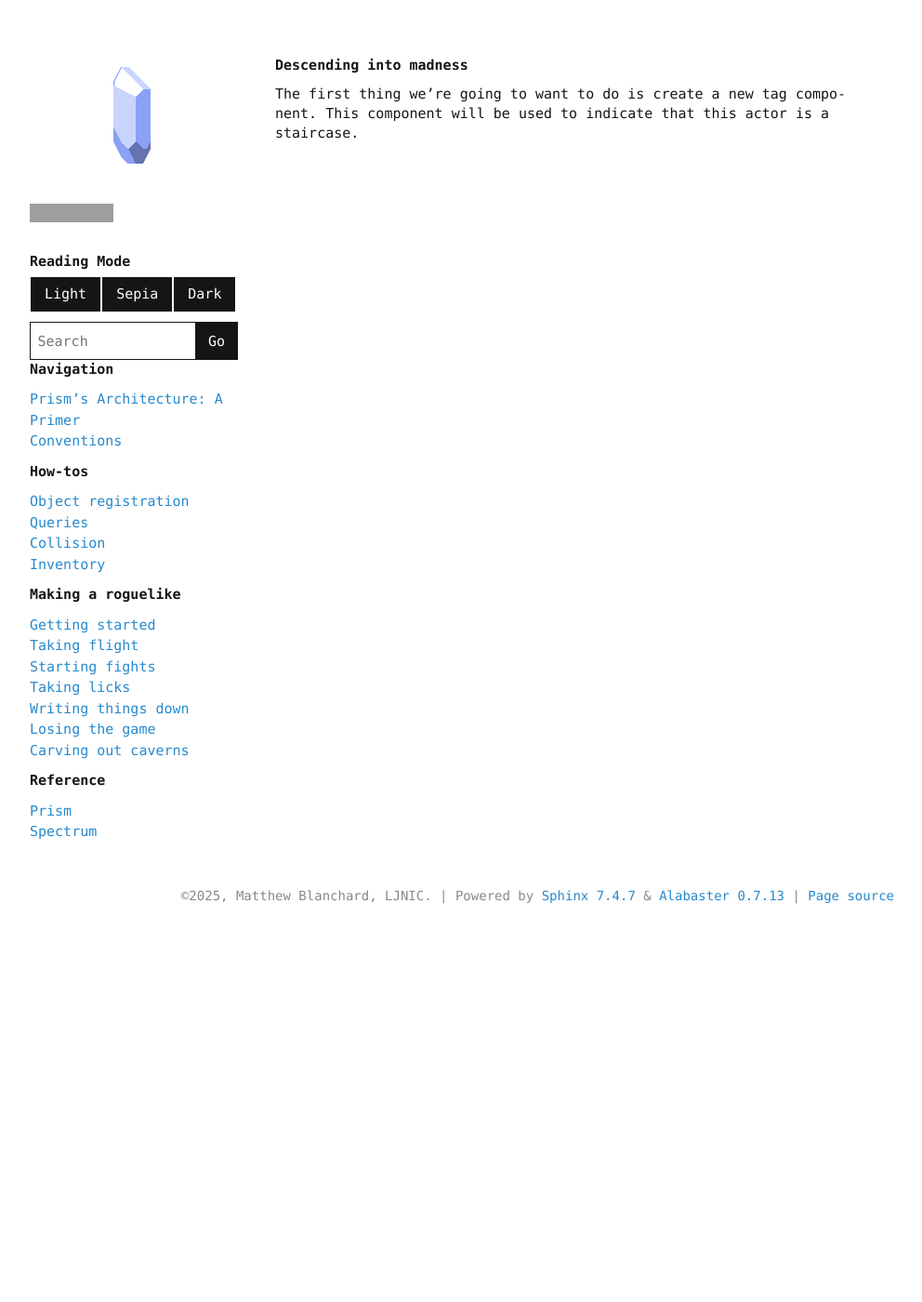
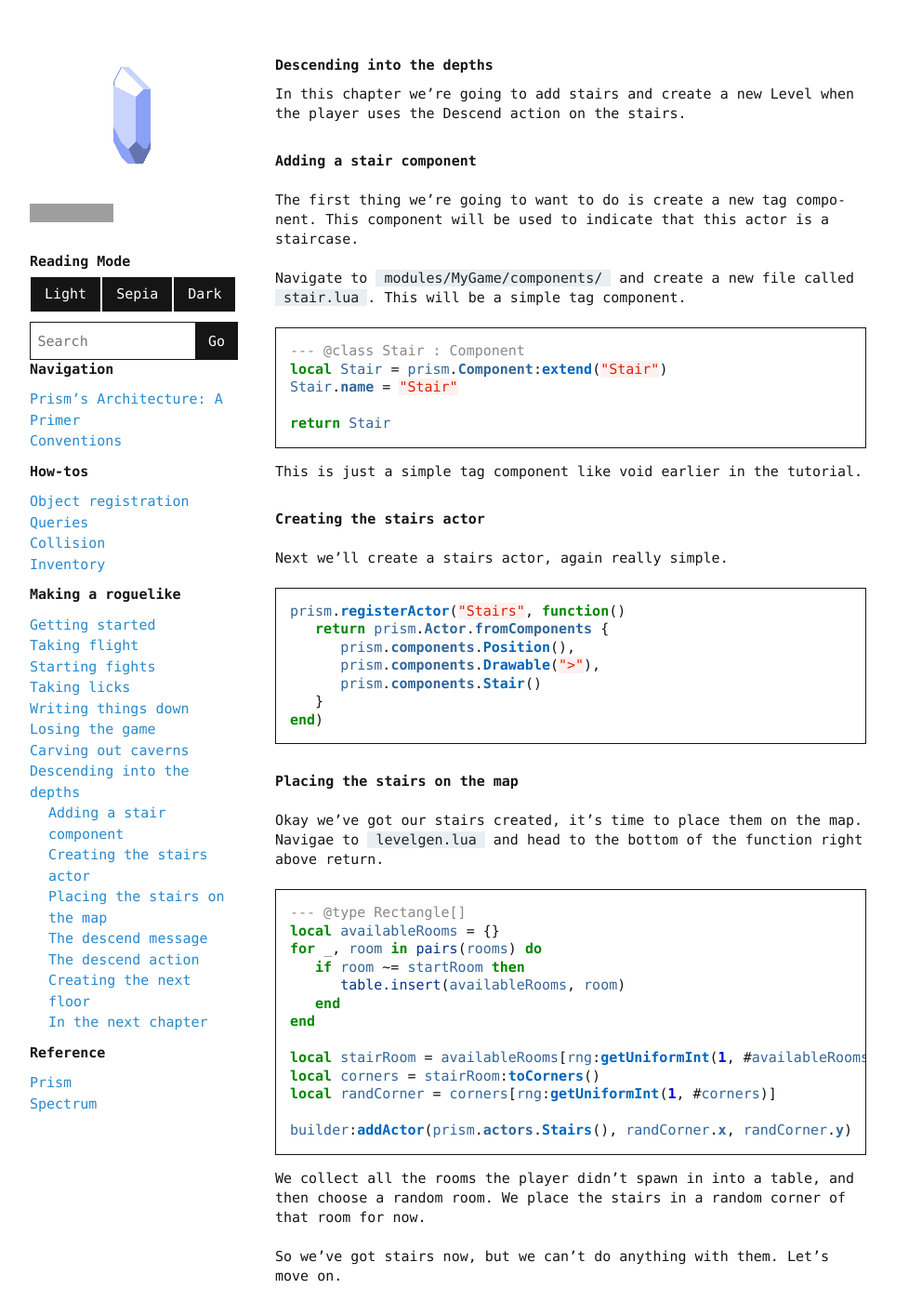
Before and after one commit to drewww/prism, a Sphinx documentation site: the page built from docs/source/making-a-roguelike/part8.rst, in a window 1280 px wide and 1400 px high. Shown: the whole window at 93% size, without its empty margins (148-1140 px from the left). Built offline with Sphinx 7.4.7, drawn with Linux system fonts in a browser that asks for light colours; pages that are not in the unit, such as notebooks, are missing from menus; some of the changed text lies outside the part shown; grey boxes are pictures that could not be loaded.

Commit message:
Finished part8.

```diff
--- a/docs/source/index.rst
+++ b/docs/source/index.rst
@@ -46,6 +46,7 @@
    making-a-roguelike/part5
    making-a-roguelike/part6
    making-a-roguelike/part7
+   making-a-roguelike/part8
 
 .. toctree::
    :caption: Reference
--- a/docs/source/making-a-roguelike/part8.rst
+++ b/docs/source/making-a-roguelike/part8.rst
@@ -1,5 +1,149 @@
-Descending into madness
-=======================
+Descending into the depths
+==========================
+
+In this chapter we're going to add stairs and create a new Level when the player uses the
+Descend action on the stairs.
+
+Adding a stair component
+------------------------
 
 The first thing we're going to want to do is create a new tag component. This component will
 be used to indicate that this actor is a staircase.
+
+Navigate to ``modules/MyGame/components/`` and create a new file called ``stair.lua``. This
+will be a simple tag component.
+
+.. code:: lua
+
+   --- @class Stair : Component
+   local Stair = prism.Component:extend("Stair")
+   Stair.name = "Stair"
+
+   return Stair
+
+This is just a simple tag component like void earlier in the tutorial.
+
+Creating the stairs actor
+-------------------------
+
+Next we'll create a stairs actor, again really simple.
+
+.. code:: lua
+
+   prism.registerActor("Stairs", function()
+      return prism.Actor.fromComponents {
+         prism.components.Position(),
+         prism.components.Drawable(">"),
+         prism.components.Stair()
+      }
+   end)
+
+Placing the stairs on the map
+-----------------------------
+
+Okay we've got our stairs created, it's time to place them on the map. Navigae to
+``levelgen.lua`` and head to the bottom of the function right above return.
+
+.. code:: lua
+
+   --- @type Rectangle[]
+   local availableRooms = {}
+   for _, room in pairs(rooms) do
+      if room ~= startRoom then
+         table.insert(availableRooms, room)
+      end
+   end
+
+   local stairRoom = availableRooms[rng:getUniformInt(1, #availableRooms)]
+   local corners = stairRoom:toCorners()
+   local randCorner = corners[rng:getUniformInt(1, #corners)]
+
+   builder:addActor(prism.actors.Stairs(), randCorner.x, randCorner.y)
+
+We collect all the rooms the player didn't spawn in into a table, and then choose a random
+room. We place the stairs in a random corner of that room for now.
+
+So we've got stairs now, but we can't do anything with them. Let's move on.
+
+The descend message
+-------------------
+
+Navigate to ``moudles/MyGame/messages`` and create a new file ``descend.lua``.
+
+.. code:: lua
+
+   --- @class DescendMessage : Message
+   --- @overload fun(): DescendMessage
+   local DescendMessage = prism.Object:extend("DescendMessage")
+
+   return DescendMessage
+
+For now we don't need anything inside of Descend, we'll get to that later.
+
+The descend action
+------------------
+
+.. code:: lua
+
+   local DescendTarget = prism.Target()
+      :with(prism.components.Stair)
+      :range(1)
+
+
+   ---@class Descend : Action
+   ---@overload fun(owner: Actor, stairs: Actor): Descend
+   local Descend = prism.Action:extend("Descend")
+   Descend.targets = { DescendTarget }
+
+   function Descend:perform(level)
+      level:removeActor(self.owner)
+      level:yield(prism.messages.Descend())
+   end
+
+   return Descend
+
+First we create a target that targets actors with the stair component within range 1. Then we create
+our Descend action, which is really similar to Die except we send a different message.
+
+Now let's add some code to ``MyGameLevelState:keypressed``. After we figure out which direction the user
+just pressed we'll add the following.
+
+.. code:: lua
+
+   if keybindOffsets[action] then
+      local destination = owner:getPosition() + keybindOffsets[action]
+
+      -- add this
+      local descendTarget = self.level:query(prism.components.Stairs)
+         :at(destination:decompose())
+         :first()
+
+      local descend = prism.actions.Descend(owner, descendTarget)
+      if self.level:canPerform(descend) then
+         decision:setAction(descend)
+         return
+      end
+
+Creating the next floor
+-----------------------
+
+Now that we've got everything set up we need to actually handle the descend message. In
+``MyGameLevelState:handleMessage`` we'll add the following message handling.
+
+.. code:: lua
+
+   if prism.messages.Descend:is(message) then
+      self.manager:enter(MyGameLevelState(self.display))
+   end
+
+Okay and now if we run the game and go find ourselves a staircase we'll be able to go down
+to a new floor!
+
+A couple of problems, though. The new level has a completely new player on it and we're not
+tracking depth anywhere.
+
+In the next chapter
+-------------------
+
+We'll set up a Game object that tracks what depth we're on and manages level generation. We'll
+pass the player to the new level so that we're playing the same character all the way down.
```
